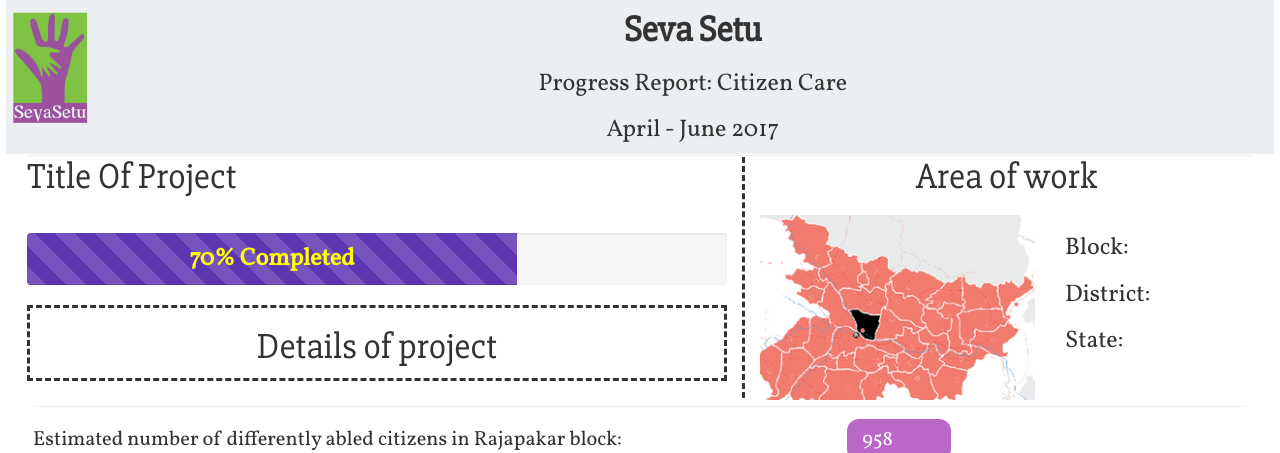
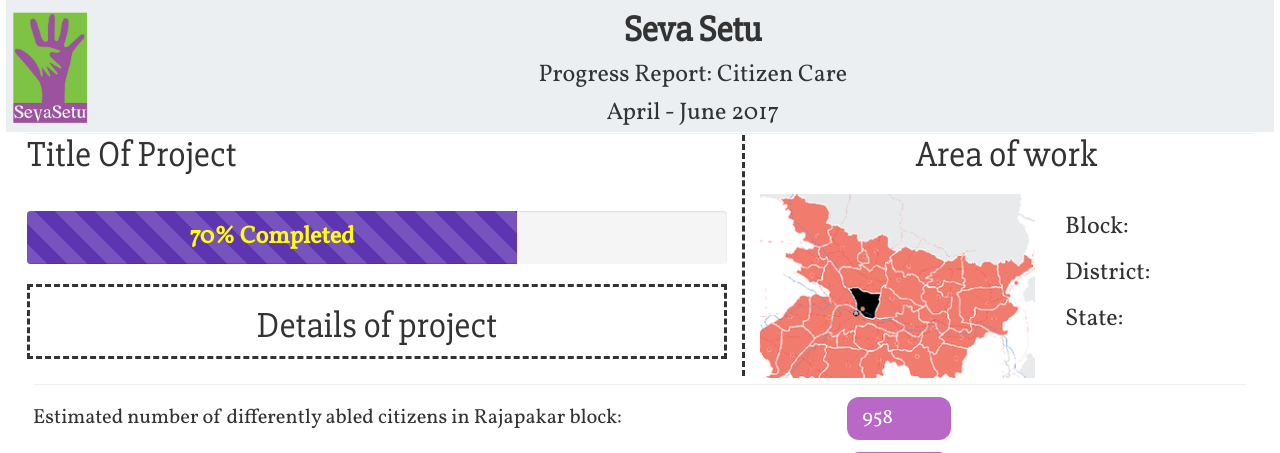
Before and after one commit to seva-setu/fundraiser-report-card, a PHP site: page / in a window 1280 px wide. Shown: the top 453 px of the page. Run offline with PHP 8.4, Linux system fonts and the light colour scheme; some libraries are stand-ins or nearby versions.

Commit message:
Decreased height of div1

```diff
--- a/index.php
+++ b/index.php
@@ -87,8 +87,8 @@
 
 				<h1 style="position: relative ;margin-top: 1%;font-weight: bold;">Seva Setu</h1>
 
-				<h2 style="position: relative ;">Progress Report: Citizen Care</h2>
-				<h2 style="position: relative ;">April - June 2017</h2>
+				<h2 style="position: relative ;margin-top: 1%;">Progress Report: Citizen Care</h2>
+				<h2 style="position: relative ;margin-top: 1%;margin-bottom: 0.5%;">April - June 2017</h2>
 			</div>
 		</div>
 	</div>
```
